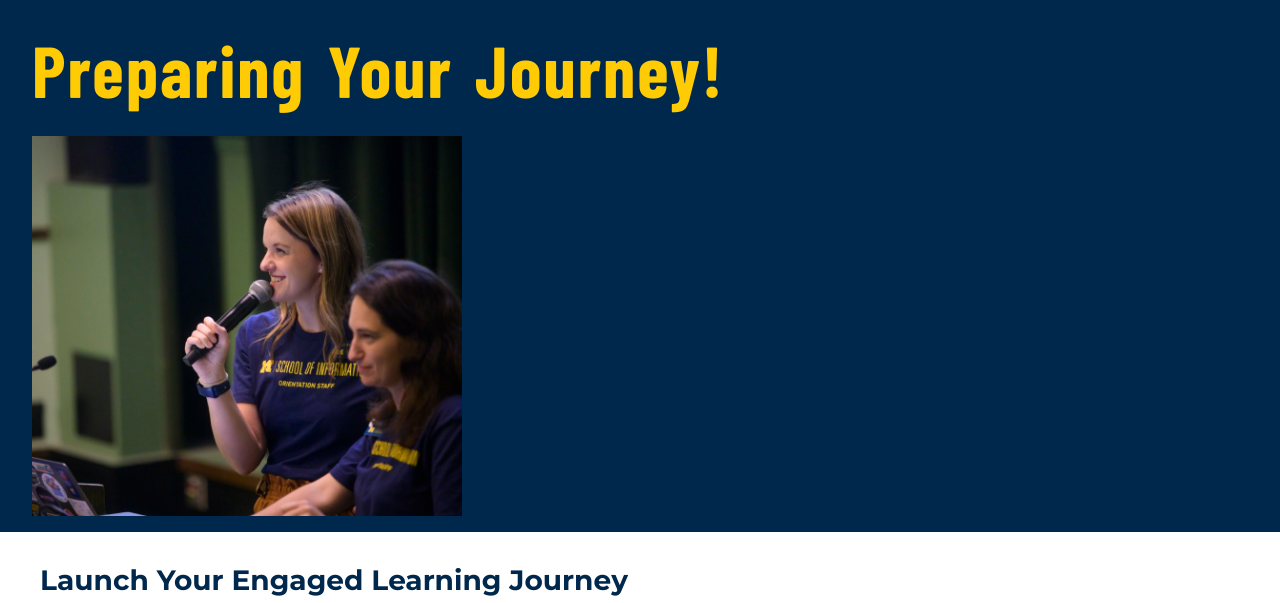
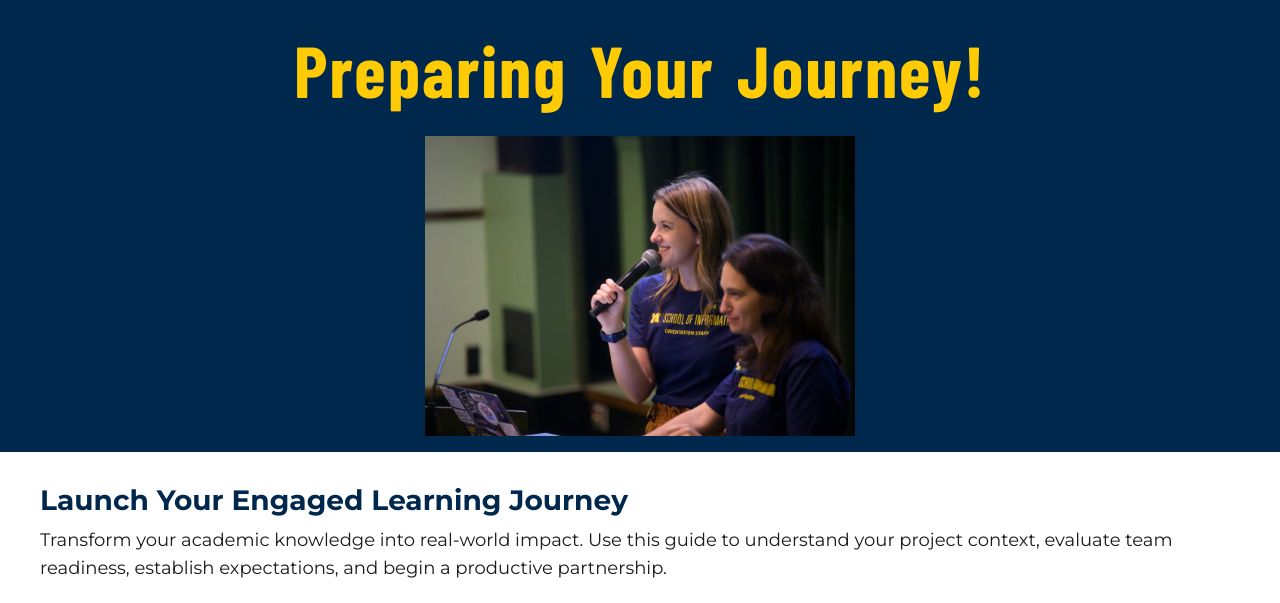
Before and after one commit to gmaki07/client_project_f26, a plain HTML site: page prep.html in a window 1280 px wide. Shown: the part 128-731 px from the top of the page. Drawn offline with nearby package versions, Linux system fonts and the light colour scheme.

Commit message:
Add files via upload

```diff
--- a/css/style.css
+++ b/css/style.css
@@ -290,7 +290,7 @@ address {
 /* ----------- Tablet (768px and up) ----------- */
 @media screen and (min-width: 768px) {
   h1 {font-size:70px;
-    text-align: left;
+    text-align: center;
   }
   h2 {font-size:28px;}
   iframe {height:315px;}
@@ -333,6 +333,7 @@ header h1 {
 header img:nth-of-type(2) {
   grid-column: 1/-1;
   grid-row: 3;
+  justify-self: center;
   width: 430px;
   height: 300px;
   object-fit: cover;
@@ -374,7 +375,8 @@ aside div {
 @media screen and (min-width: 1024px) {
   h1 {font-size: 72px;}
   header img:nth-of-type(2) {
-    height:380px;
+    width: 430px;
+    height: 300px;
   }
   main {
     max-width: 1200px;
```
